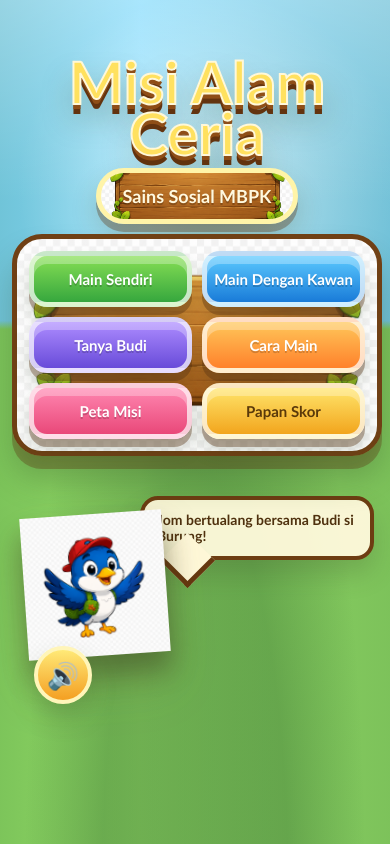
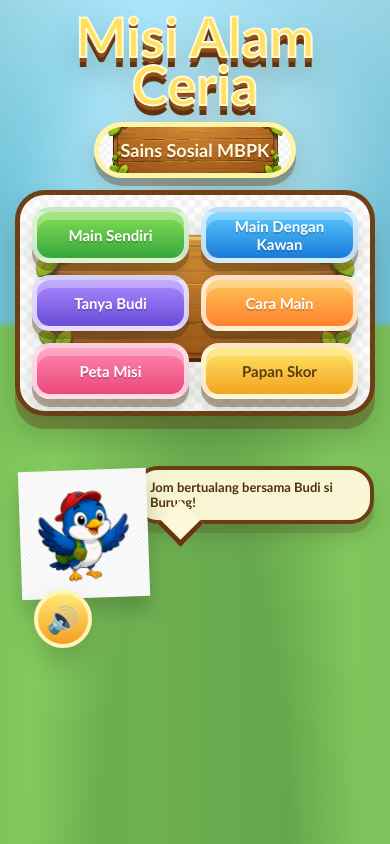
Before and after one commit to syedahmadaziq07-collab/game-gapd, a website: page index.html in a window 390 px wide. Drawn offline with Linux system fonts and the light colour scheme.

Commit message:
Fix home screen layout and Budi styling

```diff
--- a/style.css
+++ b/style.css
@@ -2210,3 +2210,174 @@ button {
     border-radius: 18px;
   }
 }
+
+/* Home screen positioning refinement: keep Budi clean and anchored. */
+.home.asset-home {
+  grid-template-columns: minmax(220px, .82fr) minmax(360px, 1.05fr) minmax(320px, .86fr);
+  grid-template-areas:
+    "title title menu"
+    "budi title menu";
+  align-items: center;
+  gap: clamp(10px, 2.2vw, 26px);
+  padding: clamp(18px, 2.5vw, 30px);
+}
+
+.home-copy {
+  align-self: center;
+  justify-self: center;
+  margin-top: 0;
+  transform: translateY(-4vh);
+}
+
+.home .hero-title {
+  max-width: 820px;
+  font-size: clamp(58px, 7.8vw, 110px);
+  text-wrap: balance;
+}
+
+.home .subtitle {
+  margin-top: 14px;
+  font-size: clamp(18px, 2.2vw, 28px);
+}
+
+.home-budi-zone {
+  align-self: end;
+  justify-self: start;
+  width: min(25vw, 250px);
+  min-height: 300px;
+  margin: 0 0 clamp(18px, 3vh, 34px) clamp(10px, 2vw, 28px);
+  display: block;
+  background: transparent;
+  border: none;
+  box-shadow: none;
+}
+
+.home-budi-zone .mascot,
+.home-budi-zone .asset-mascot {
+  position: absolute;
+  left: 0;
+  bottom: 0;
+  width: clamp(150px, 20vw, 245px);
+  aspect-ratio: 1;
+  margin: 0;
+  padding: 0;
+  background: transparent;
+  border: none;
+  box-shadow: none;
+  overflow: visible;
+  transform: rotate(-2deg);
+  filter: drop-shadow(0 14px 10px rgba(35, 52, 24, .26));
+}
+
+.home-budi-zone .budi-img {
+  width: 100%;
+  height: 100%;
+  object-fit: contain;
+  background: transparent;
+  border: none;
+  box-shadow: none;
+  filter: none;
+}
+
+.home-budi-zone .speech {
+  left: clamp(126px, 16vw, 210px);
+  top: auto;
+  bottom: clamp(138px, 17vw, 210px);
+  width: min(310px, 28vw);
+  padding: 14px 16px;
+  border-width: 5px;
+  border-radius: 24px;
+  box-shadow: 0 9px 0 rgba(91, 55, 20, .2), 0 14px 18px rgba(44, 66, 31, .18);
+}
+
+.home-budi-zone .speech::after {
+  left: 26px;
+  bottom: -20px;
+  width: 28px;
+  height: 28px;
+}
+
+.home-menu-panel {
+  justify-self: end;
+  width: min(390px, 100%);
+  margin-right: clamp(4px, 2vw, 30px);
+}
+
+.home .menu-buttons {
+  gap: 12px;
+}
+
+@media (max-width: 900px) {
+  .home.asset-home {
+    grid-template-columns: minmax(210px, .8fr) minmax(300px, 1fr);
+    grid-template-areas:
+      "title title"
+      "budi menu";
+    gap: 12px;
+  }
+
+  .home-copy {
+    transform: none;
+  }
+
+  .home-budi-zone {
+    width: min(34vw, 245px);
+    min-height: 285px;
+  }
+
+  .home-budi-zone .speech {
+    left: 110px;
+    bottom: 150px;
+    width: min(280px, 42vw);
+  }
+
+  .home-menu-panel {
+    justify-self: center;
+    margin-right: 0;
+  }
+}
+
+@media (max-width: 620px) {
+  .home.asset-home {
+    grid-template-columns: 1fr;
+    grid-template-areas:
+      "title"
+      "menu"
+      "budi";
+    align-content: start;
+    padding: 12px 12px 78px;
+  }
+
+  .home-copy {
+    transform: none;
+  }
+
+  .home .hero-title {
+    font-size: clamp(46px, 14vw, 70px);
+  }
+
+  .home-menu-panel {
+    width: min(360px, 96vw);
+  }
+
+  .home-budi-zone {
+    width: 100%;
+    min-height: 170px;
+    margin: 0;
+  }
+
+  .home-budi-zone .mascot,
+  .home-budi-zone .asset-mascot {
+    width: 128px;
+    left: 8px;
+  }
+
+  .home-budi-zone .speech {
+    left: 122px;
+    bottom: 74px;
+    width: calc(100vw - 150px);
+    padding: 10px 12px;
+    border-width: 4px;
+    font-size: 13px;
+  }
+}
```
